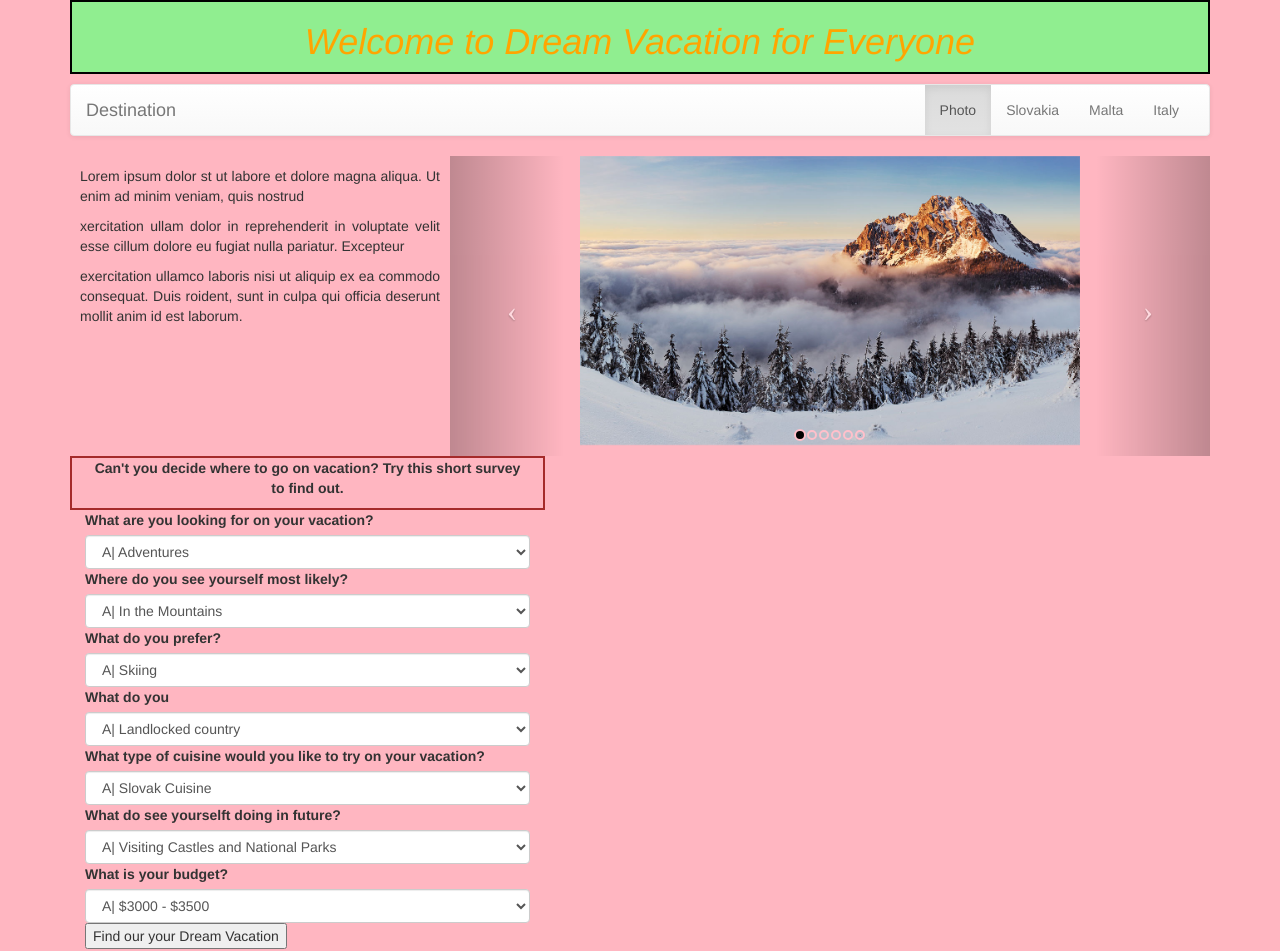
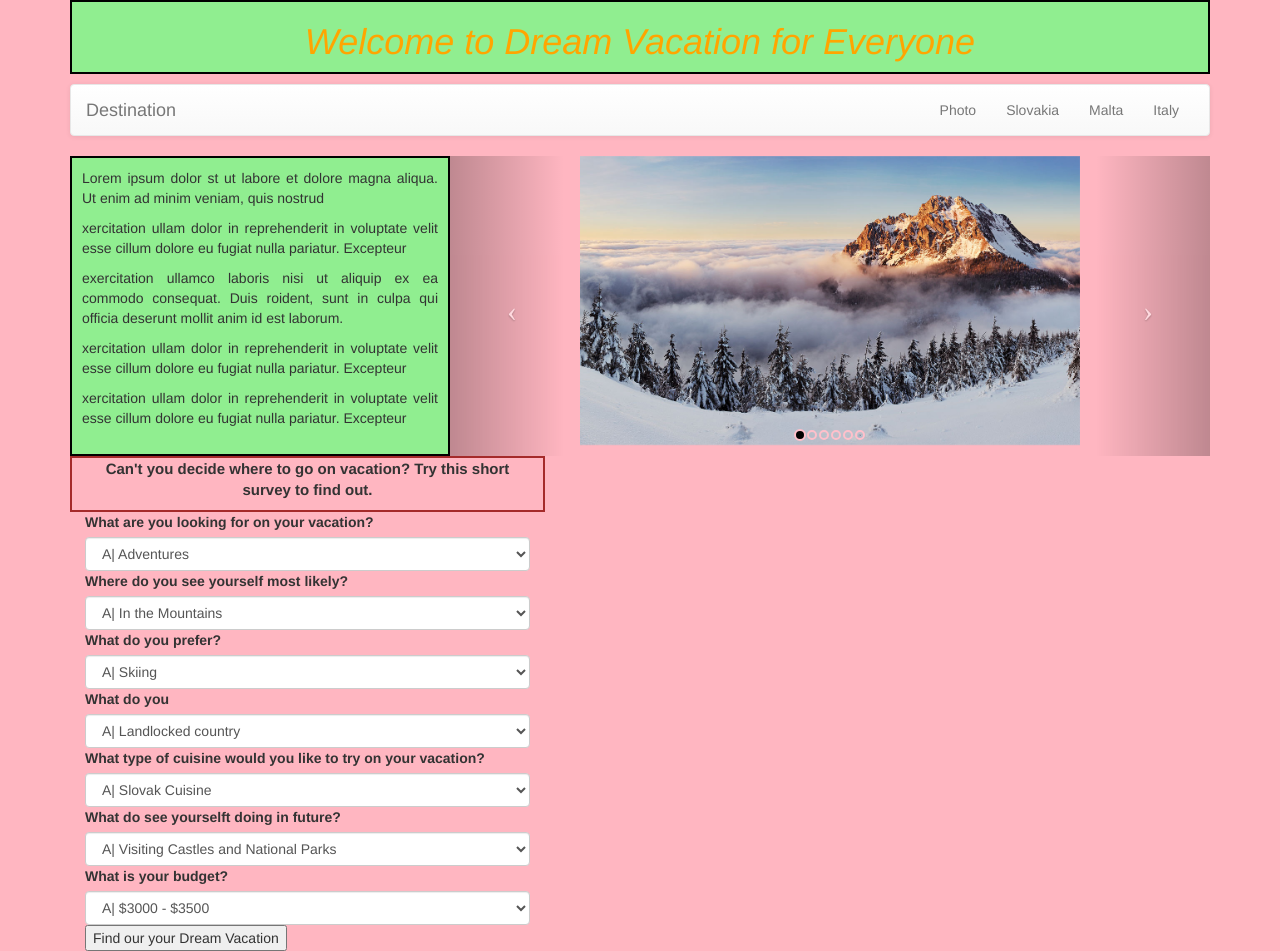
Before and after one commit to KKTuttle/Ideal-vacation, a plain HTML site: page index.html in a window 1280 px wide. Drawn offline with Linux system fonts and the light colour scheme.

Commit message:
Change the border on #weather

```diff
--- a/css/styles.css
+++ b/css/styles.css
@@ -16,16 +16,18 @@ h1 {
   background-color: inherit;
 }
 #weather {
-  background-color: inherit;;
+  background-color: lightgreen;
   height:300px;
   padding:10px;
   text-align: justify;
+  border:black solid 2px;
 }
 
 .rohDole {
   background-color: inherit;
   border: brown solid 2px;
   text-align: center;
+  font-size: 15px;
 }
 
 .container {
--- a/index.html
+++ b/index.html
@@ -30,7 +30,7 @@
           <div class="collapse navbar-collapse">
 
             <ul class="nav navbar-nav navbar-right">
-              <li class="active"> <a href="#">Photo</a></li>
+              <li><a href="#">Photo</a></li>
               <li><a href="#">Slovakia</a></li>
               <li><a href="#">Malta</a></li>
               <li><a href="#">Italy</a></li>
@@ -43,9 +43,10 @@
         <div class="row">
           <div class="col-sm-4" id="weather">
             <p>Lorem ipsum dolor st ut labore et dolore magna aliqua. Ut enim ad minim veniam, quis nostrud</p>
-             <p>xercitation ullam dolor in reprehenderit in voluptate velit esse cillum dolore eu fugiat nulla pariatur. Excepteur</p>
-            </p>exercitation ullamco laboris nisi ut aliquip ex ea commodo consequat. Duis roident, sunt in culpa qui officia deserunt mollit anim id est laborum.
-            </p>
+            <p>xercitation ullam dolor in reprehenderit in voluptate velit esse cillum dolore eu fugiat nulla pariatur. Excepteur</p>
+            </p>exercitation ullamco laboris nisi ut aliquip ex ea commodo consequat. Duis roident, sunt in culpa qui officia deserunt mollit anim id est laborum.</p>
+            <p>xercitation ullam dolor in reprehenderit in voluptate velit esse cillum dolore eu fugiat nulla pariatur. Excepteur</p>
+            <p>xercitation ullam dolor in reprehenderit in voluptate velit esse cillum dolore eu fugiat nulla pariatur. Excepteur</p>
           </div>
           <!-- <div class="row"> -->
           <!--Carousel -->
```
